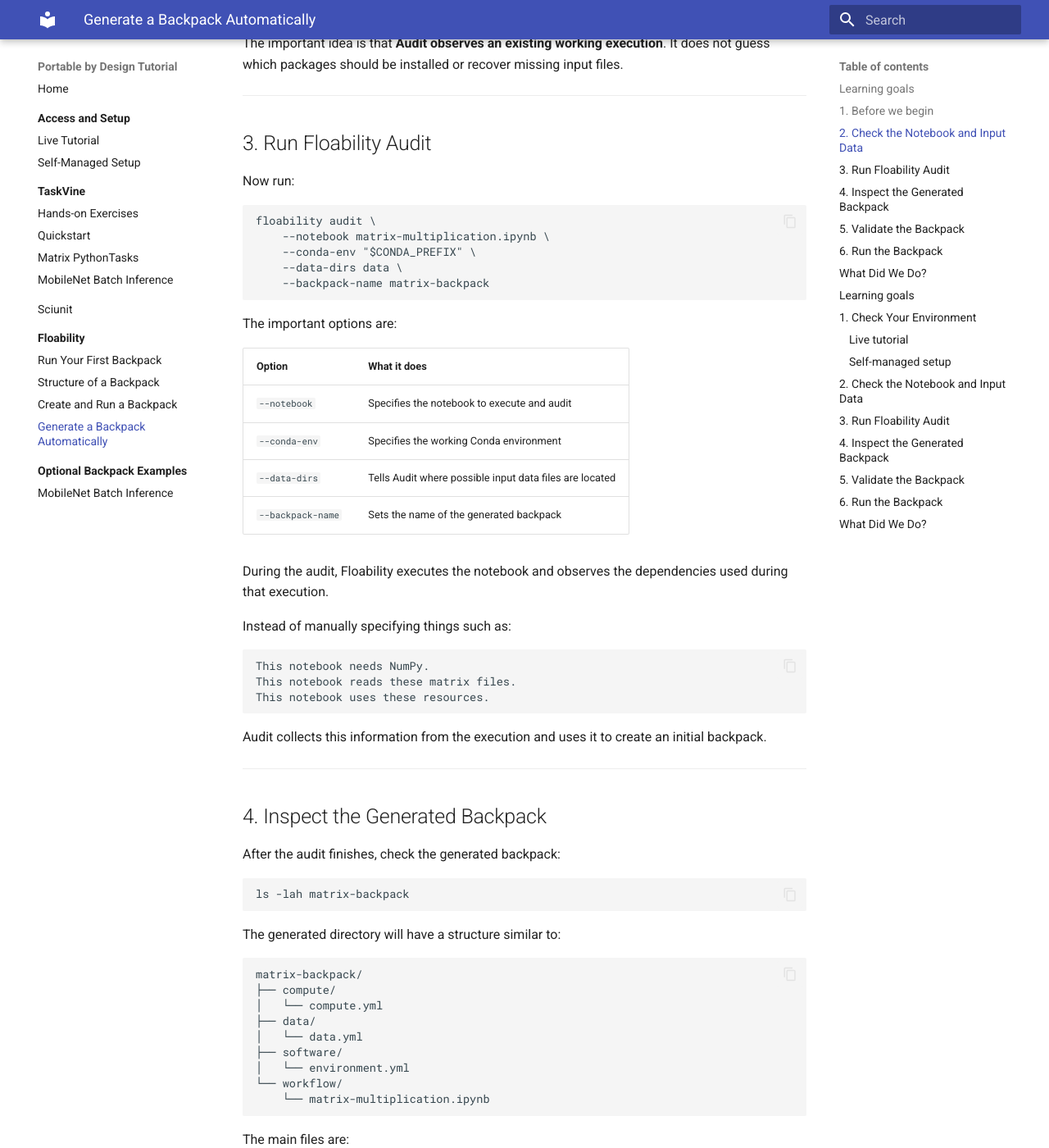
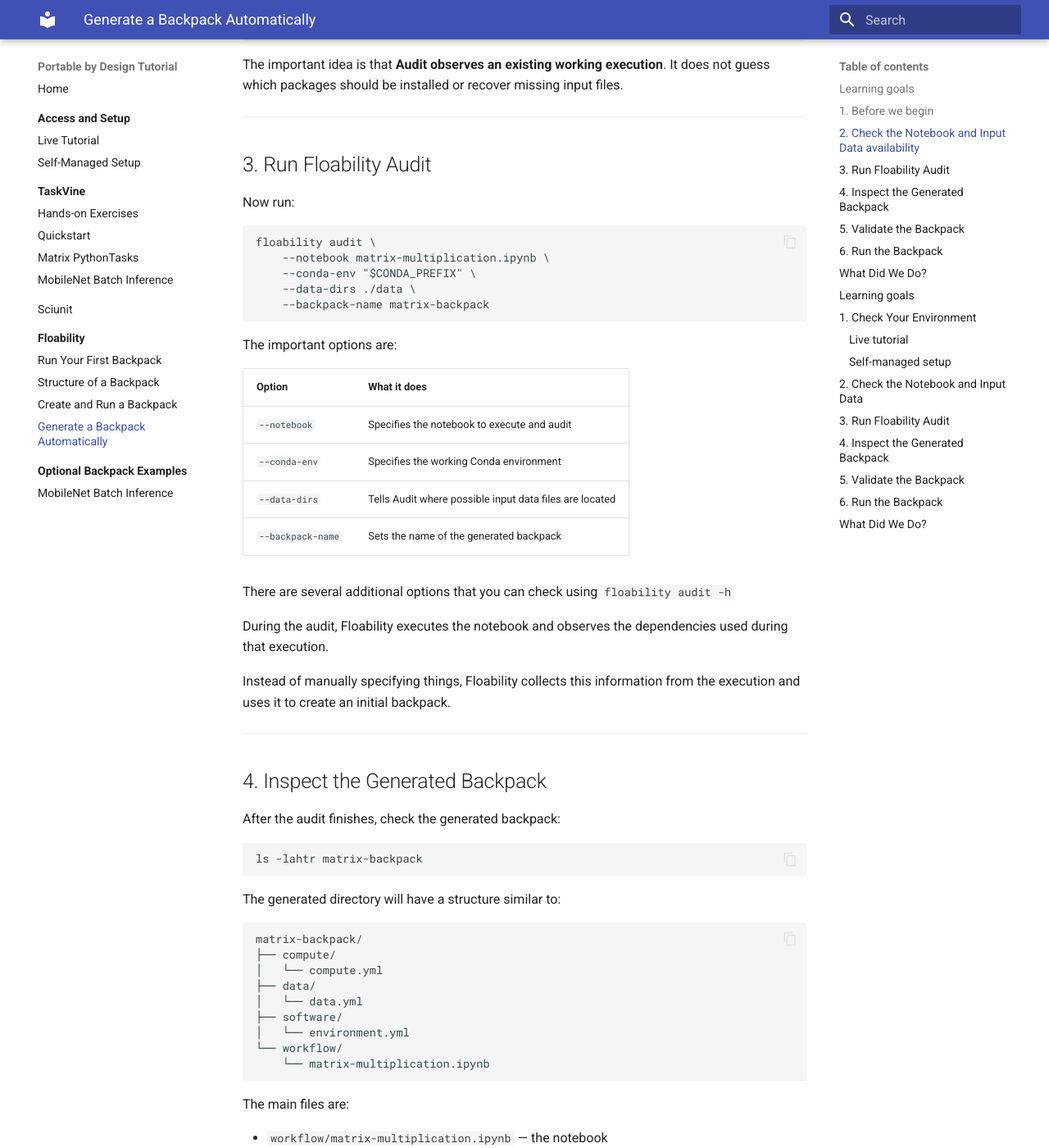
Before and after one commit to floability/tutorial-portable-by-design, an MkDocs documentation site: the page built from docs/04-floability/audit.md, in a window 1280 px wide and 1400 px high, scrolled down 2798 px. Shown: the whole window at 82% size. Built offline with MkDocs 1.6.1 and Material for MkDocs 9.7.7, drawn with Linux system fonts in a browser that asks for light colours; some of the changed text lies outside the part shown.

Commit message:
Update audit.md

````diff
--- a/docs/04-floability/audit.md
+++ b/docs/04-floability/audit.md
@@ -84,7 +84,7 @@
 
 ---
 
-## 2. Check the Notebook and Input Data
+## 2. Check the Notebook and Input Data availability
 
 Navigate to the audit example directory:
 
@@ -95,7 +95,7 @@
 Check its contents:
 
 ```bash
-ls -lah
+ls -lahtr
 ```
 
 You should see the matrix multiplication notebook and a `data` directory.
@@ -103,10 +103,10 @@
 Now inspect the input data:
 
 ```bash
-ls -lah data/matrices
+ls -lahtr data/matrices
 ```
 
-The example is already set up with everything Audit needs:
+If the above are available, then the example is already set up with everything `floability audit` needs:
 
 ```text
 audit/
@@ -140,7 +140,7 @@
 floability audit \
     --notebook matrix-multiplication.ipynb \
     --conda-env "$CONDA_PREFIX" \
-    --data-dirs data \
+    --data-dirs ./data \
     --backpack-name matrix-backpack
 ```
 
@@ -153,17 +153,11 @@
 | `--data-dirs` | Tells Audit where possible input data files are located |
 | `--backpack-name` | Sets the name of the generated backpack |
 
+There are several additional options that you can check using `floability audit -h`
+
 During the audit, Floability executes the notebook and observes the dependencies used during that execution.
 
-Instead of manually specifying things such as:
-
-```text
-This notebook needs NumPy.
-This notebook reads these matrix files.
-This notebook uses these resources.
-```
-
-Audit collects this information from the execution and uses it to create an initial backpack.
+Instead of manually specifying things, Floability collects this information from the execution and uses it to create an initial backpack.
 
 ---
 
@@ -172,7 +166,7 @@
 After the audit finishes, check the generated backpack:
 
 ```bash
-ls -lah matrix-backpack
+ls -lahtr matrix-backpack
 ```
 
 The generated directory will have a structure similar to:
````
